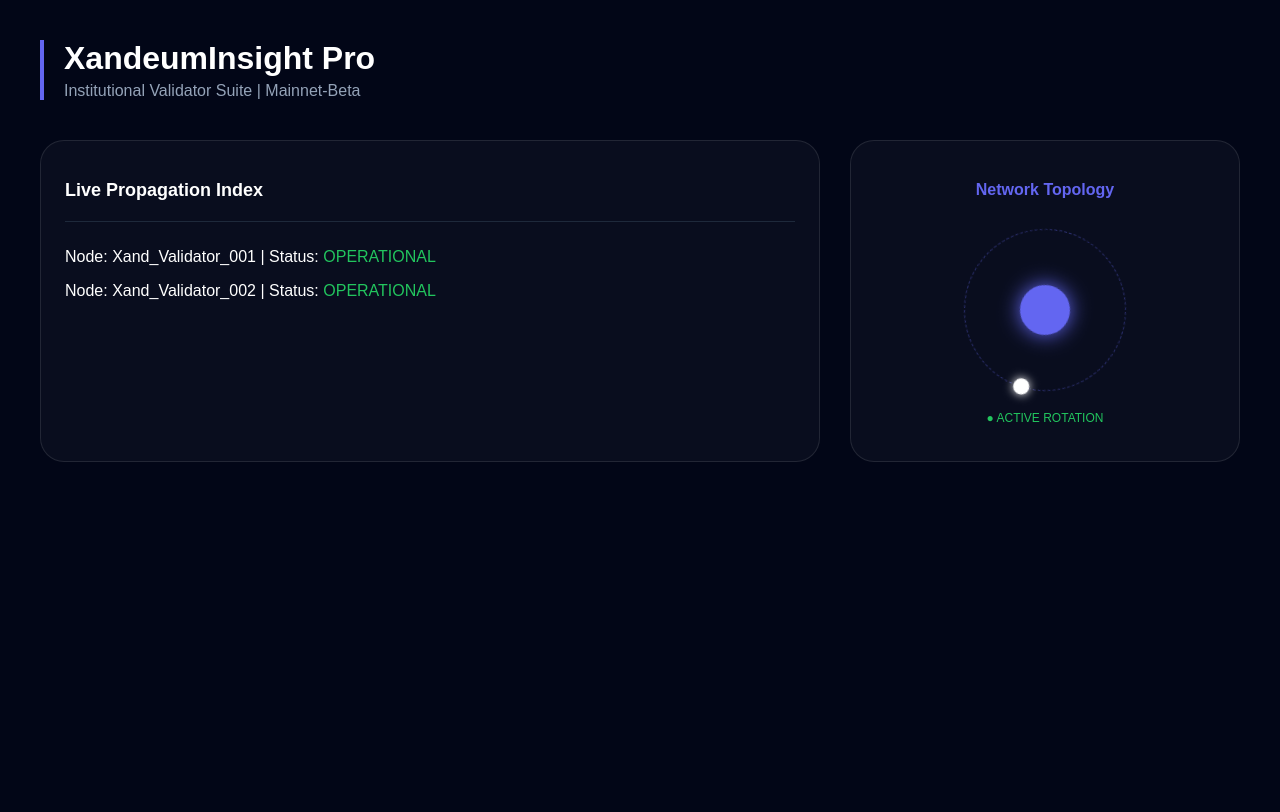
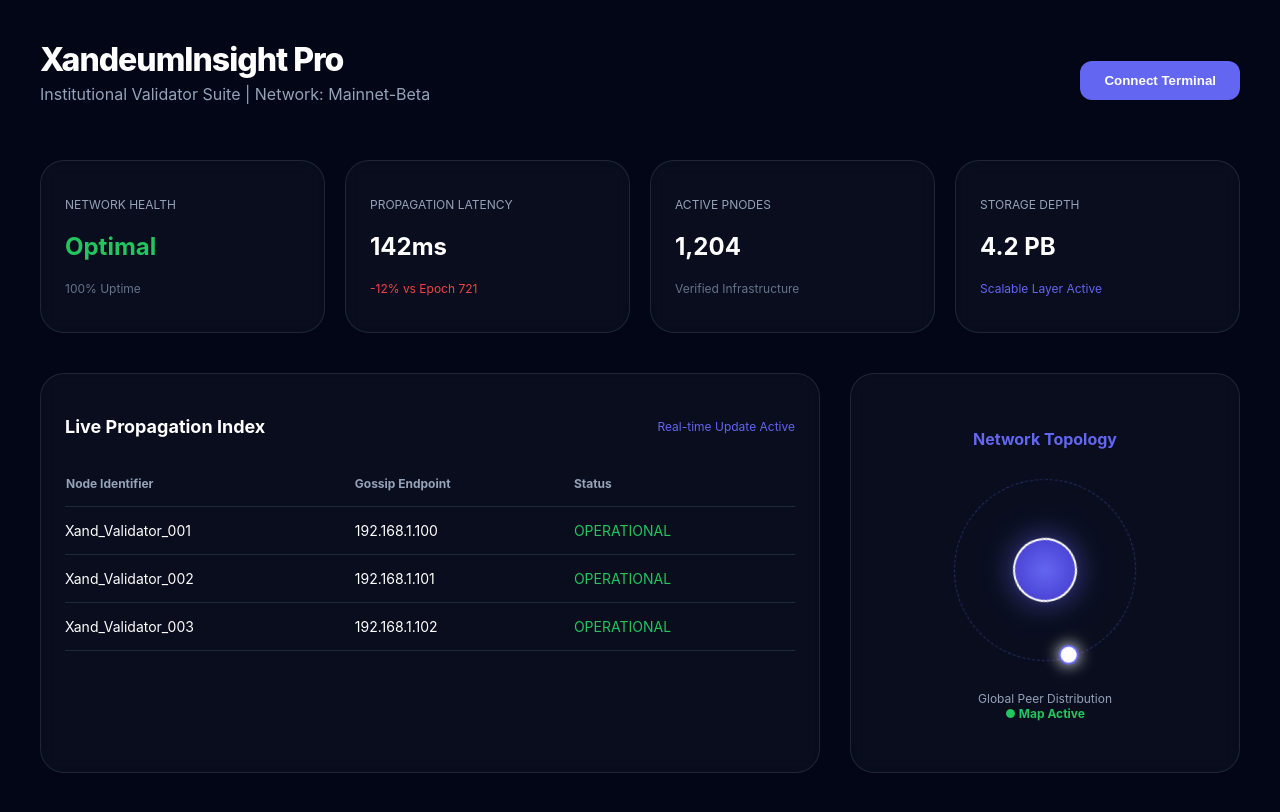
Before and after one commit to Prince-Chinedu123/xandeum-insight-pro., a Next.js app: page / in a window 1280 px wide. Shown: the top 812 px of the page. Built offline with nearby package versions, Linux system fonts and the light colour scheme.

Commit message:
Update page.tsx

```diff
--- a/app/page.tsx
+++ b/app/page.tsx
@@ -1,58 +1,129 @@
-"use client"; // This tells Next.js this is an interactive page
+"use client";
 
 import React from 'react';
 
-// This is the "Main Entrance" Next.js looks for
-export default function ProDashboard() {
+export default function Home() {
+  const glassStyle = {
+    background: 'rgba(255, 255, 255, 0.03)',
+    backdropFilter: 'blur(10px)',
+    border: '1px solid rgba(255, 255, 255, 0.1)',
+    borderRadius: '24px',
+    padding: '24px',
+  };
+
   return (
-    <div style={{ backgroundColor: '#020617', minHeight: '100vh', padding: '40px', color: 'white', fontFamily: 'sans-serif' }}>
+    <div style={{ backgroundColor: '#020617', minHeight: '100vh', color: 'white', padding: '40px', fontFamily: 'Inter, sans-serif' }}>
 
-      {/* 1. Header Section */}
-      <div style={{ marginBottom: '40px', borderLeft: '4px solid #6366f1', paddingLeft: '20px' }}>
-        <h1 style={{ fontSize: '32px', margin: 0 }}>XandeumInsight Pro</h1>
-        <p style={{ color: '#94a3b8', margin: '5px 0' }}>Institutional Validator Suite | Mainnet-Beta</p>
+      {/* HEADER SECTION */}
+      <header style={{ marginBottom: '40px', display: 'flex', justifyContent: 'space-between', alignItems: 'center' }}>
+        <div>
+          <h1 style={{ fontSize: '32px', fontWeight: '800', letterSpacing: '-1px', margin: 0 }}>XandeumInsight Pro</h1>
+          <p style={{ color: '#94a3b8', marginTop: '5px' }}>Institutional Validator Suite | Network: Mainnet-Beta</p>
+        </div>
+        <button style={{ backgroundColor: '#6366f1', color: 'white', border: 'none', padding: '12px 24px', borderRadius: '12px', fontWeight: '600', cursor: 'pointer' }}>
+          Connect Terminal
+        </button>
+      </header>
+
+      {/* STATS ROW */}
+      <div style={{ display: 'grid', gridTemplateColumns: 'repeat(4, 1fr)', gap: '20px', marginBottom: '40px' }}>
+        <div style={glassStyle}>
+          <p style={{ color: '#94a3b8', fontSize: '12px', textTransform: 'uppercase' }}>Network Health</p>
+          <h2 style={{ fontSize: '24px', color: '#22c55e' }}>Optimal</h2>
+          <p style={{ fontSize: '12px', color: '#64748b' }}>100% Uptime</p>
+        </div>
+        <div style={glassStyle}>
+          <p style={{ color: '#94a3b8', fontSize: '12px', textTransform: 'uppercase' }}>Propagation Latency</p>
+          <h2 style={{ fontSize: '24px' }}>142ms</h2>
+          <p style={{ fontSize: '12px', color: '#ef4444' }}>-12% vs Epoch 721</p>
+        </div>
+        <div style={glassStyle}>
+          <p style={{ color: '#94a3b8', fontSize: '12px', textTransform: 'uppercase' }}>Active pNodes</p>
+          <h2 style={{ fontSize: '24px' }}>1,204</h2>
+          <p style={{ fontSize: '12px', color: '#64748b' }}>Verified Infrastructure</p>
+        </div>
+        <div style={glassStyle}>
+          <p style={{ color: '#94a3b8', fontSize: '12px', textTransform: 'uppercase' }}>Storage Depth</p>
+          <h2 style={{ fontSize: '24px' }}>4.2 PB</h2>
+          <p style={{ fontSize: '12px', color: '#6366f1' }}>Scalable Layer Active</p>
+        </div>
       </div>
 
-      {/* 2. Content Grid */}
       <div style={{ display: 'grid', gridTemplateColumns: '2fr 1fr', gap: '30px' }}>
 
-        {/* Left Side: Table Area */}
-        <div style={{ background: 'rgba(255,255,255,0.03)', borderRadius: '24px', padding: '24px', border: '1px solid rgba(255,255,255,0.1)' }}>
-          <h2 style={{ fontSize: '18px', marginBottom: '20px' }}>Live Propagation Index</h2>
-          <div style={{ borderTop: '1px solid #1e293b', paddingTop: '10px' }}>
-             <p>Node: Xand_Validator_001 | Status: <span style={{ color: '#22c55e' }}>OPERATIONAL</span></p>
-             <p>Node: Xand_Validator_002 | Status: <span style={{ color: '#22c55e' }}>OPERATIONAL</span></p>
+        {/* TABLE SECTION */}
+        <div style={glassStyle}>
+          <div style={{ display: 'flex', justifyContent: 'space-between', alignItems: 'center', marginBottom: '20px' }}>
+            <h3 style={{ fontSize: '18px' }}>Live Propagation Index</h3>
+            <span style={{ fontSize: '12px', color: '#6366f1' }}>Real-time Update Active</span>
           </div>
+          <table style={{ width: '100%', borderCollapse: 'collapse' }}>
+            <thead>
+              <tr style={{ textAlign: 'left', borderBottom: '1px solid #1e293b', color: '#94a3b8', fontSize: '12px' }}>
+                <th style={{ paddingBottom: '15px' }}>Node Identifier</th>
+                <th style={{ paddingBottom: '15px' }}>Gossip Endpoint</th>
+                <th style={{ paddingBottom: '15px' }}>Status</th>
+              </tr>
+            </thead>
+            <tbody style={{ fontSize: '14px' }}>
+              <tr style={{ borderBottom: '1px solid #1e293b' }}>
+                <td style={{ padding: '15px 0' }}>Xand_Validator_001</td>
+                <td>192.168.1.100</td>
+                <td style={{ color: '#22c55e' }}>OPERATIONAL</td>
+              </tr>
+              <tr style={{ borderBottom: '1px solid #1e293b' }}>
+                <td style={{ padding: '15px 0' }}>Xand_Validator_002</td>
+                <td>192.168.1.101</td>
+                <td style={{ color: '#22c55e' }}>OPERATIONAL</td>
+              </tr>
+              <tr style={{ borderBottom: '1px solid #1e293b' }}>
+                <td style={{ padding: '15px 0' }}>Xand_Validator_003</td>
+                <td>192.168.1.102</td>
+                <td style={{ color: '#22c55e' }}>OPERATIONAL</td>
+              </tr>
+            </tbody>
+          </table>
         </div>
 
-        {/* Right Side: THE SPINNING TOPOLOGY */}
-        <div style={{ background: 'rgba(255,255,255,0.03)', borderRadius: '24px', padding: '24px', border: '1px solid rgba(255,255,255,0.1)', display: 'flex', flexDirection: 'column', alignItems: 'center' }}>
-          <h3 style={{ fontSize: '16px', color: '#6366f1', marginBottom: '30px' }}>Network Topology</h3>
+        {/* TOPOLOGY SECTION WITH SPINNING NODE */}
+        <div style={{ ...glassStyle, display: 'flex', flexDirection: 'column', alignItems: 'center', justifyContent: 'center', minHeight: '350px' }}>
+          <h3 style={{ fontSize: '16px', fontWeight: '700', marginBottom: '30px', color: '#6366f1' }}>Network Topology</h3>
 
-          {/* THE SPINNER */}
           <div className="topology-spinner" style={{
-            width: '160px', height: '160px', borderRadius: '50%', border: '1px dashed #6366f166',
-            position: 'relative', display: 'flex', alignItems: 'center', justifyContent: 'center'
+            width: '180px',
+            height: '180px',
+            borderRadius: '50%',
+            border: '1px dashed rgba(99, 102, 241, 0.4)',
+            position: 'relative',
+            display: 'flex',
+            alignItems: 'center',
+            justifyContent: 'center',
+            /* This triggers the animation defined at the bottom */
+            animation: 'spin 12s linear infinite'
           }}>
-            <div style={{ width: '50px', height: '50px', borderRadius: '50%', background: '#6366f1', boxShadow: '0 0 20px #6366f1' }}></div>
-            <div style={{ position: 'absolute', top: '-8px', width: '16px', height: '16px', background: '#fff', borderRadius: '50%', boxShadow: '0 0 10px #fff' }}></div>
+            {/* Center Core */}
+            <div style={{ width: '60px', height: '60px', borderRadius: '50%', background: 'radial-gradient(circle, #6366f1, #4338ca)', border: '2px solid #fff', boxShadow: '0 0 30px rgba(99, 102, 241, 0.6)' }}></div>
+
+            {/* Orbiting Satellite Node */}
+            <div style={{ position: 'absolute', top: '-8px', width: '16px', height: '16px', background: '#fff', borderRadius: '50%', boxShadow: '0 0 15px #fff', border: '2px solid #6366f1' }}></div>
           </div>
 
-          <p style={{ marginTop: '20px', fontSize: '12px', color: '#22c55e' }}>● ACTIVE ROTATION</p>
+          <p style={{ marginTop: '30px', fontSize: '12px', color: '#94a3b8', textAlign: 'center' }}>
+            Global Peer Distribution<br/>
+            <span style={{ color: '#22c55e', fontWeight: 'bold' }}>● Map Active</span>
+          </p>
         </div>
 
       </div>
 
-      {/* 3. The Animation Logic */}
-      <style jsx global>{`
+      {/* FOOTER KEYFRAMES (Required for the spin effect) */}
+      <style>{`
         @keyframes spin {
           from { transform: rotate(0deg); }
           to { transform: rotate(360deg); }
         }
-        .topology-spinner {
-          animation: spin 10s linear infinite;
-        }
       `}</style>
+
     </div>
   );
 }
```
